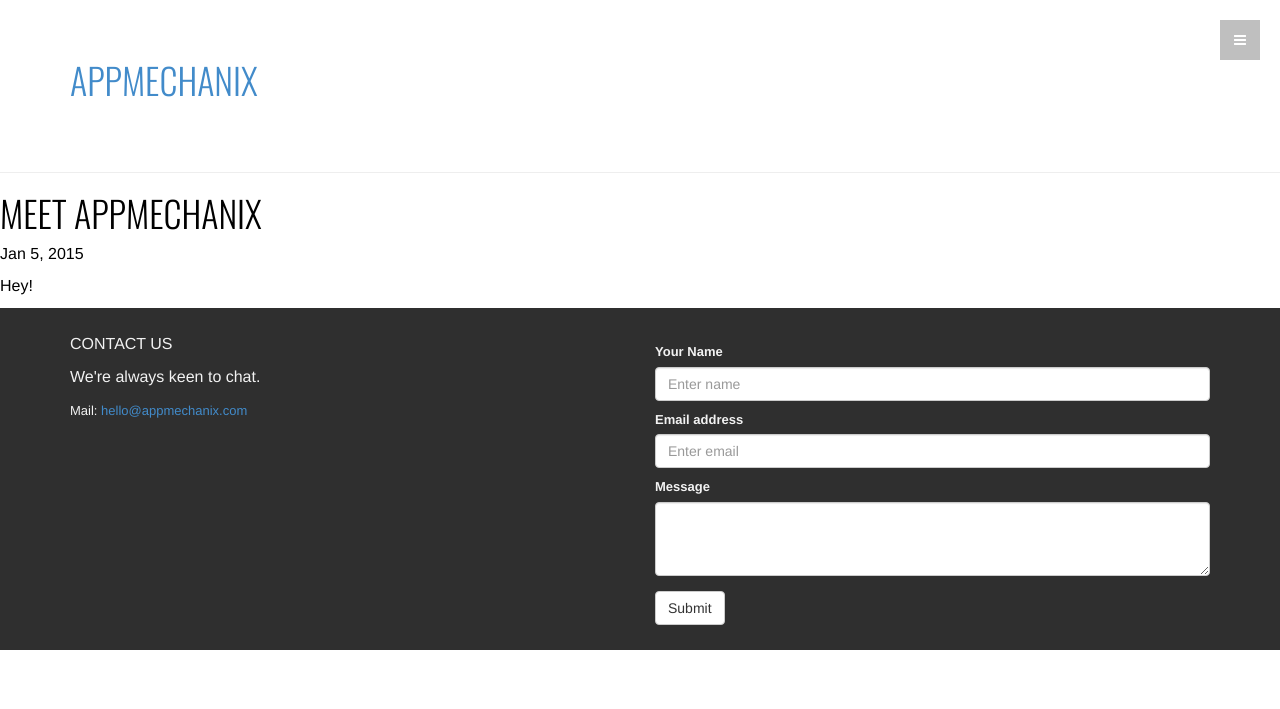
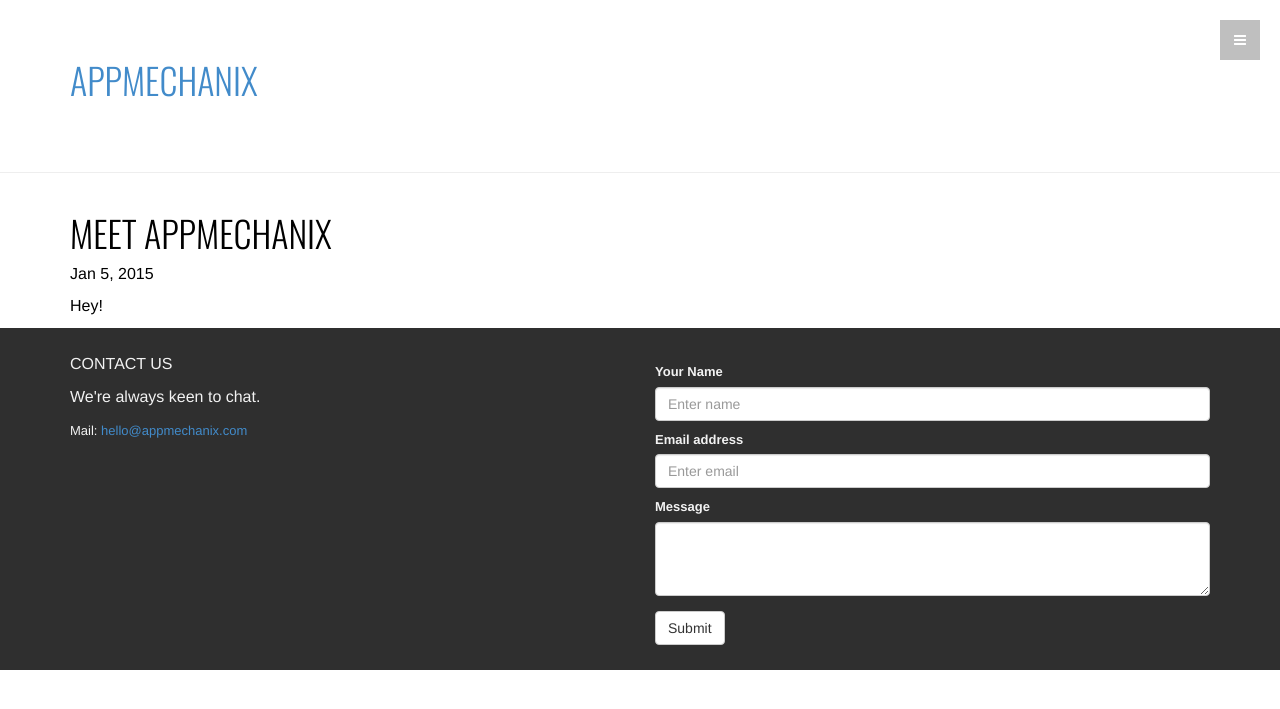
Before and after one commit to appmechanix/appmechanix.github.io, a Jekyll site: the page built from _posts/2015-01-05-meet-appmechanix.markdown, in a window 1280 px wide and 900 px high. Shown: the top 709 px of the window. Built offline with Jekyll 4.4.1, drawn with Linux system fonts in a browser that asks for light colours; nearby versions of some CDN libraries.

Commit message:
Container

```diff
--- a/_layouts/post.html
+++ b/_layouts/post.html
@@ -2,17 +2,19 @@
 layout: default
 ---
 <div class="fadeinbody">
+    <div class="container">
         <div class="post">
-
             <header class="post-header">
                 <h1 class="post-title">{{ page.title }}</h1>
 
-            <p class="post-meta">{{ page.date | date: "%b %-d, %Y" }}{% if page.author %} • {{ page.author }}{% endif %}{% if page.meta %} • {{ page.meta }}{% endif %}</p>
+                <p class="post-meta">
+                    {{ page.date | date: "%b %-d, %Y" }}{% if page.author %} • {{ page.author }}{% endif %}{% if page.meta %} • {{ page.meta }}{% endif %}
+                </p>
             </header>
 
             <article class="post-content">
                 {{ content }}
             </article>
-
         </div>
     </div>
+</div>
```
Lines whose indentation alone changed are shown as unchanged.
